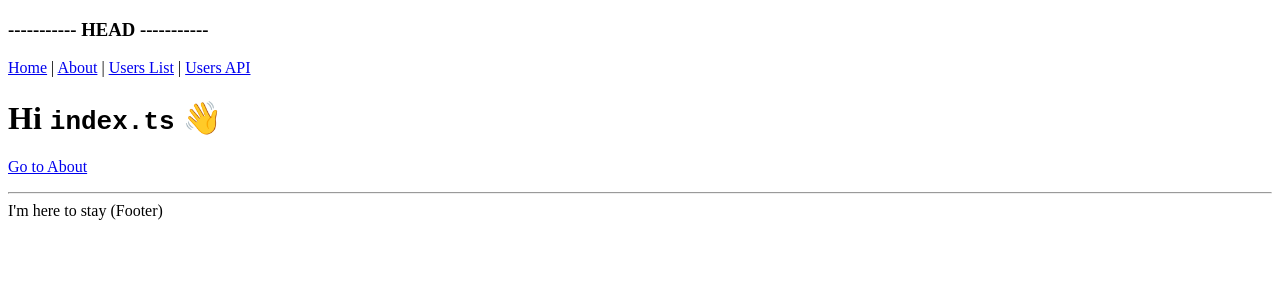
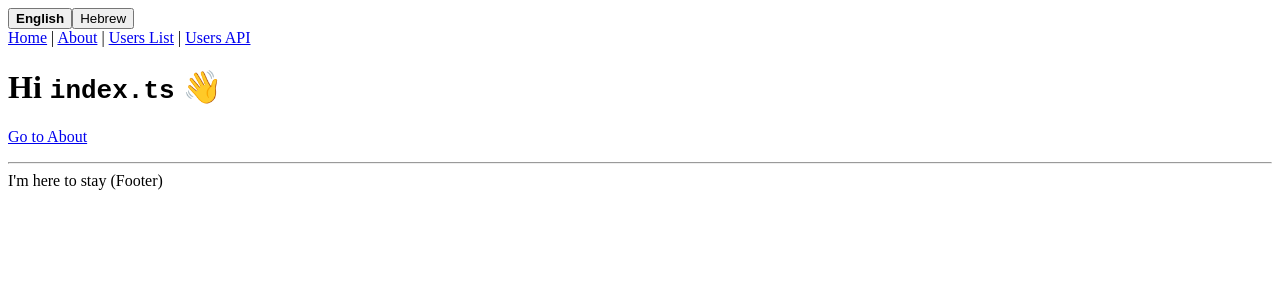
Before and after one commit to bnayae/wk-i18next-playground, a Next.js app: page / in a window 1280 px wide. Shown: the top 300 px of the page. Built offline with nearby package versions, Linux system fonts and the light colour scheme.

Commit message:
[ADD] Basic language switching

```diff
--- a/@localization/i18n.ts
+++ b/@localization/i18n.ts
@@ -25,6 +25,14 @@ i18n
           },
         },
       },
+      he: {
+        translation: {
+          main: {
+            hello: '👋 <1>index.ts</1>  הי',
+            about: 'אודות',
+          },
+        },
+      },
     },
   });
 
--- a/pages/_app.tsx
+++ b/pages/_app.tsx
@@ -1,11 +1,34 @@
 // import App from 'next/app'
 
+import { useTranslation } from 'react-i18next';
 import '../@localization/i18n';
 
+const lngs = {
+  en: { nativeName: 'English' },
+  he: { nativeName: 'Hebrew' },
+};
+
 function MyApp({ Component, pageProps }) {
+  const { t, i18n } = useTranslation();
+
   return (
     <div>
-      <h3>----------- HEAD -----------</h3>
+      <header className="App-header">
+        <div>
+          {Object.keys(lngs).map((lng) => (
+            <button
+              key={lng}
+              style={{
+                fontWeight: i18n.resolvedLanguage === lng ? 'bold' : 'normal',
+              }}
+              type="submit"
+              onClick={() => i18n.changeLanguage(lng)}
+            >
+              {lngs[lng].nativeName}
+            </button>
+          ))}
+        </div>
+      </header>
       <Component {...pageProps} />
     </div>
   );
```
